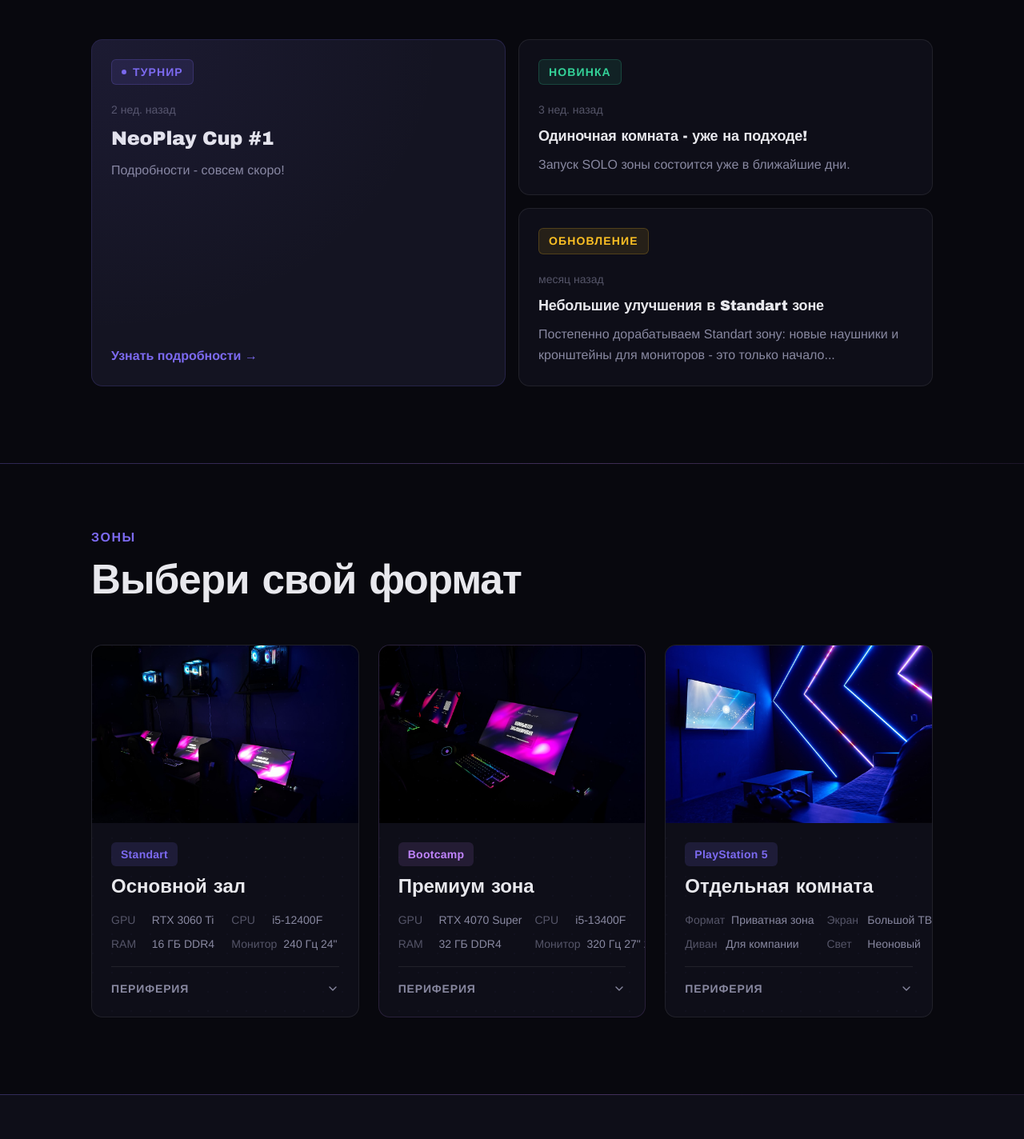
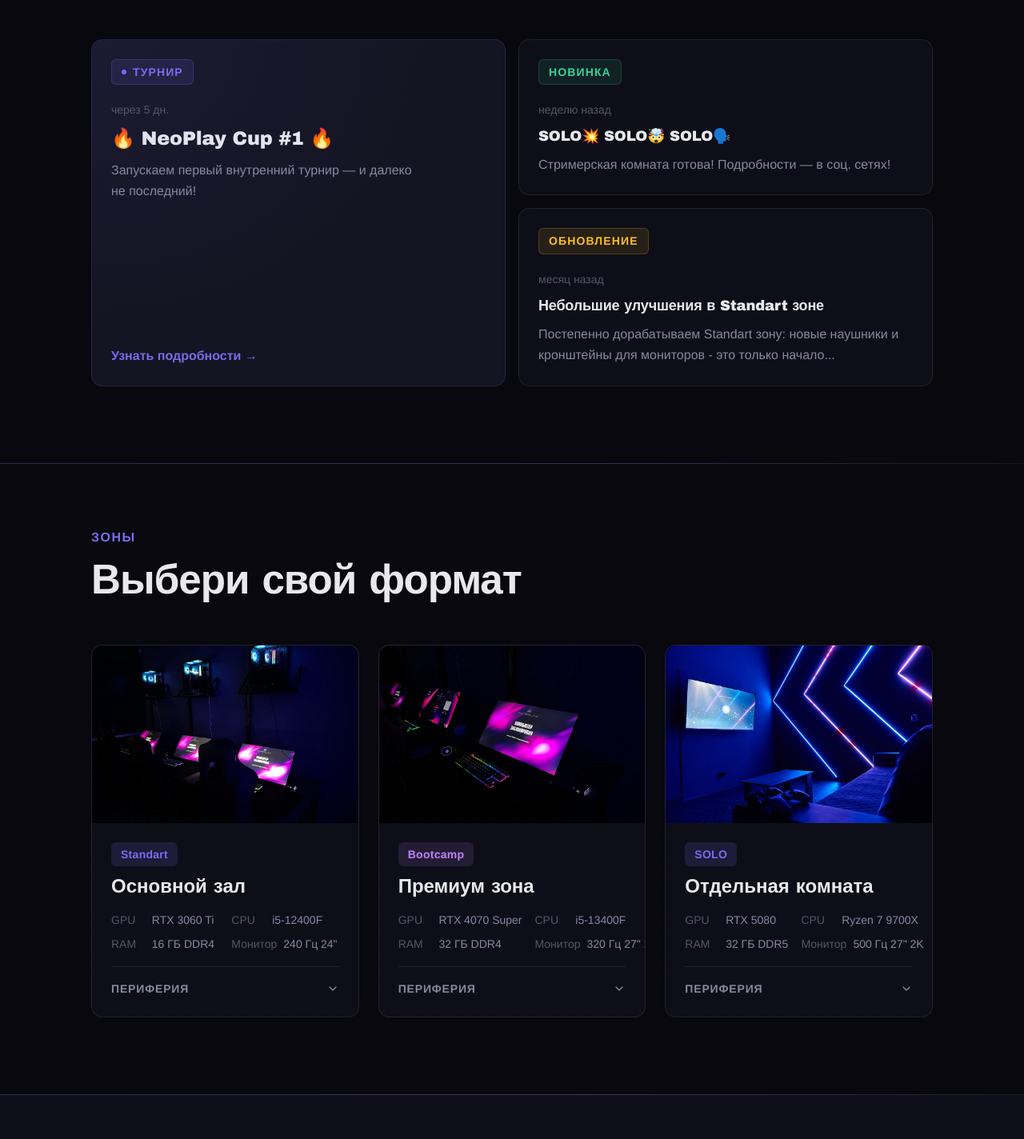
Before and after one commit to metacognt/neoplay, a website: page index.html in a window 1280 px wide. Shown: the part 1041-2465 px from the top of the page at 80% size. Drawn offline with Linux system fonts and the light colour scheme; a web font is replaced by a local one.

Commit message:
index.html

```diff
--- a/index.html
+++ b/index.html
@@ -153,9 +153,9 @@
               <span class="feed-card__dot" aria-hidden="true"></span>Турнир
             </div>
             <div class="feed-card__body">
-              <time class="feed-card__date" datetime="2026-04-06">21 апреля 2026</time>
-              <h3 class="feed-card__title">NeoPlay Cup #1</h3>
-              <p class="feed-card__text">Подробности - совсем скоро!</p>
+              <time class="feed-card__date" datetime="2026-04-26">26 апреля 2026</time>
+              <h3 class="feed-card__title">🔥 NeoPlay Cup #1 🔥</h3>
+              <p class="feed-card__text">Запускаем первый внутренний турнир — и далеко не последний!</p>
               <a href="#contacts" class="feed-card__cta">Узнать подробности →</a>
             </div>
           </article>
@@ -163,9 +163,9 @@
           <!-- Side: New -->
           <article class="feed-card feed-card--sm">
             <div class="feed-card__tag feed-card__tag--new">Новинка</div>
-            <time class="feed-card__date" datetime="2026-03-30">30 марта 2026</time>
-            <h3 class="feed-card__title">Одиночная комната  -  уже на подходе!</h3>
-            <p class="feed-card__text">Запуск SOLO зоны состоится уже в ближайшие дни.</p>
+            <time class="feed-card__date" datetime="2026-04-13">13 апреля 2026</time>
+            <h3 class="feed-card__title">SOLO💥 SOLO🤯 SOLO🗣️</h3>
+            <p class="feed-card__text">Стримерская комната готова! Подробности — в соц. сетях!</p>
           </article>
 
           <!-- Side: Update -->
@@ -257,19 +257,19 @@
             </div>
           </div>
 
-          <!-- PS5 -->
+          <!-- SOLO -->
           <div class="zone-card">
             <div class="zone-card__img">
               <img src="./assets/photo-3.jpeg" alt="PlayStation зона — PS5, диван, большой экран" loading="lazy" width="600" height="400">
             </div>
             <div class="zone-card__body">
-              <div class="zone-card__badge">PlayStation 5</div>
+              <div class="zone-card__badge">SOLO</div>
               <h3 class="zone-card__title">Отдельная комната</h3>
               <ul class="zone-card__specs" role="list">
-                <li><strong>Формат</strong> Приватная зона</li>
-                <li><strong>Экран</strong> Большой ТВ</li>
-                <li><strong>Диван</strong> Для компании</li>
-                <li><strong>Свет</strong> Неоновый</li>
+                <li><strong>GPU</strong> RTX&nbsp;5080</li>
+                <li><strong>CPU</strong> Ryzen 7 9700X</li>
+                <li><strong>RAM</strong> 32&nbsp;ГБ DDR5</li>
+                <li><strong>Монитор</strong> 500&nbsp;Гц&nbsp;27"&nbsp;2K</li>
               </ul>
               <div class="zone-card__peripheral">
                 <button class="zone-card__peripheral-toggle" aria-expanded="false">
@@ -279,9 +279,10 @@
                 <div class="zone-card__peripheral-content" aria-hidden="true">
                   <div class="zone-card__peripheral-inner">
                     <ul class="zone-card__peripheral-list" role="list">
-                      <li><strong>Диван</strong> До 5 человек</li>
-                      <li><strong>Контроллеры</strong> 2 шт.</li>
-                      <li><strong>Экран</strong> 4K телевизор</li>
+                      <li><strong>Мышь</strong> Lamzu Inca</li>
+                      <li><strong>Клав.</strong> IO Type 84 Magnetic</li>
+                      <li><strong>Наушники</strong> Ardor Edge Wireless</li>
+                      <li><strong>Монитор</strong> Samsung 500 Гц 2K OLED 27"</li>
                     </ul>
                   </div>
                 </div>
@@ -477,10 +478,10 @@
           </div>
         </div>
 
-        <!-- PS5 -->
+        <!-- SOLO -->
         <div class="price-zone">
-          <h3 class="price-zone__title">PlayStation 5</h3>
-          <p class="price-zone__sub">Отдельная комната &middot; Ночь 🌙 22:00–8:00</p>
+          <h3 class="price-zone__title">SOLO</h3>
+          <p class="price-zone__sub">RTX 5080 &middot; 500 Гц 2K</p>
 
           <div class="price-tables">
             <div class="price-table price-table--full">
@@ -489,19 +490,19 @@
                 <div class="price-table__grid">
                   <div class="price-cell">
                     <span class="price-cell__name">1 час</span>
-                    <span class="price-cell__val">250 ₽</span>
+                    <span class="price-cell__val">250 ₽/280 ₽</span>
                   </div>
                   <div class="price-cell">
                     <span class="price-cell__name">3 часа</span>
-                    <span class="price-cell__val">600 ₽</span>
+                    <span class="price-cell__val">700 ₽ / 750 ₽</span>
                   </div>
                   <div class="price-cell">
                     <span class="price-cell__name">5 часов</span>
-                    <span class="price-cell__val">780 ₽</span>
+                    <span class="price-cell__val">1000 ₽ / 1100 ₽</span>
                   </div>
                   <div class="price-cell">
                     <span class="price-cell__name">Ночь 🌙</span>
-                    <span class="price-cell__val">800 ₽</span>
+                    <span class="price-cell__val">1200 ₽ / 1300 ₽</span>
                   </div>
                 </div>
               </div>
```
